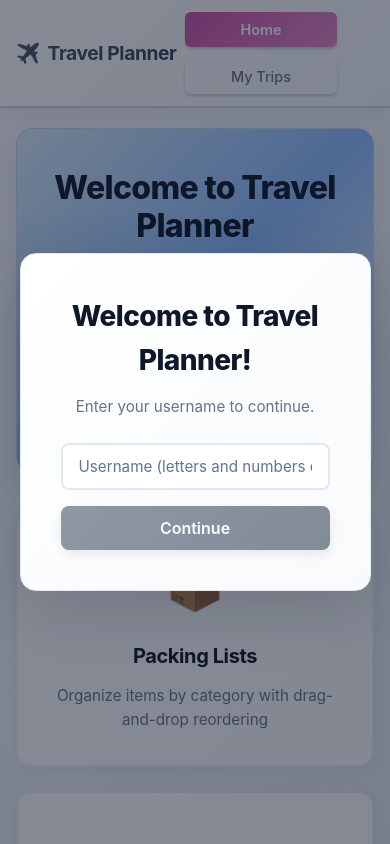
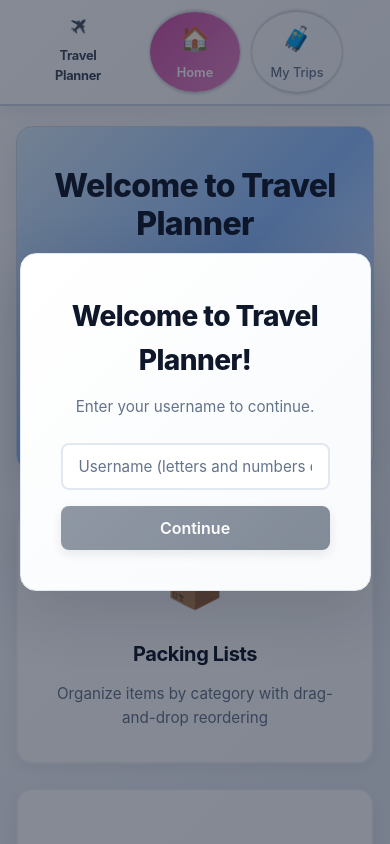
Before and after one commit to Adalaupy/travel-planner, a Next.js app: page / in a window 390 px wide. Shown: the top 844 px of the page. Built offline with nearby package versions, Linux system fonts and the light colour scheme; no server answers.

Commit message:
add routeBase to the favicon path

```diff
--- a/src/components/Header.tsx
+++ b/src/components/Header.tsx
@@ -25,6 +25,7 @@ export const Header = () => {
             <div className={styles.container}>
                 <Link href="/" className={styles.logo}>
 
+
                     ✈️
 
                     <div>
@@ -33,15 +34,20 @@ export const Header = () => {
                 </Link>
                 <nav className={styles.nav}>
                     <Link href="/" className={isHome ? styles.navLinkActive : styles.navLink}>
-                        Home
+
+                        <div className={styles.navIcon}>🏠</div>
+                        <label>Home</label>
+
                     </Link>
                     <Link href="/my-trips" className={isMyTrips ? styles.navLinkActive : styles.navLink}>
-                        My Trips
+                        <div className={styles.navIcon}>🧳</div>
+                        <label>My Trips</label>
+
                     </Link>
                 </nav>
                 {username && (
                     <div className={styles.userGreeting}>
-                        👋 Hello, <span className={styles.username}>{username}</span>!
+                        <span className={styles.greetingText}>👋 Hello, <span className={styles.username}>{username}</span>!</span>
                         <button onClick={handleOpenLogoutConfirm} className={styles.logoutBtn}>
                             Logout
                         </button>
--- a/src/pages/_app.tsx
+++ b/src/pages/_app.tsx
@@ -17,7 +17,6 @@ export default function App({ Component, pageProps }: AppProps) {
     return (
         <UsernameProvider>
             <Head>
-
                 <link rel="icon" href={`${router.basePath}/favicon.ico`} />
             </Head>
             <UsernameModal />
--- a/src/styles/components.module.css
+++ b/src/styles/components.module.css
@@ -944,6 +944,11 @@
     text-decoration: none;
     font-weight: 600;
     transition: color 0.2s;
+    display: flex;
+    justify-content: center;
+    align-items: center;
+    gap: 5px;
+    line-height: 1;
 }
 
 .dirLink:hover {
@@ -1020,7 +1025,6 @@
     }
 
     .balanceItem {
-
         justify-content: space-evenly;
     }
 
--- a/src/styles/header.module.css
+++ b/src/styles/header.module.css
@@ -45,7 +45,7 @@
     color: var(--muted);
     text-decoration: none;
     font-weight: 500;
-  font-size: 0.95rem;
+    font-size: 1rem;
     padding: 8px 12px;
     border-radius: 6px;
     transition: all 0.2s;
@@ -53,10 +53,11 @@
     align-items: center;
     display: flex;
     text-align: center;
-  align-items: center;
-  justify-content: center;
-  display: flex;
+    gap: 5px;
+}
 
+.navIcon {
+    font-size: 1.5rem;
 }
 
 .navLink:hover {
@@ -68,7 +69,7 @@
     color: #ffffff;
     text-decoration: none;
     font-weight: 600;
-  font-size: 0.95rem;
+    font-size: 1rem;
     padding: 8px 12px;
     border-radius: 6px;
     background: linear-gradient(135deg, #cc51a7, #e086c5);
@@ -77,7 +78,7 @@
     align-items: center;
     justify-content: center;
     display: flex;
-
+    gap: 5px;
 }
 
 .userGreeting {
@@ -206,38 +207,56 @@
 @media (max-width: 640px) {
     .container {
         padding: 12px 16px;
-    gap: 8px;
+        gap: 10px;
+        width: 100%;
+        justify-content: space-evenly;
+
     }
 
     .logo {
-    font-size: 1.2rem;
-    align-items: start;
+        font-size: 0.8rem;
+        display: grid;
+        align-items: center;
+        text-align: center;
+        justify-content: center;
+        width: 60px;
+
+    }
+
+    .navIcon {
+        font-size: 1.5rem;
     }
 
     .nav {
         gap: 12px;
         display: flex;
-    flex-wrap: wrap;
-    justify-content: center;
-
+        /* flex-wrap: wrap; */
 
     }
 
     .navLink,
     .navLinkActive {
-    font-size: 0.9rem;
-    padding: 6px 10px;
-    box-shadow: 0 2px 3px rgba(15, 23, 42, 0.2);
-    width: 100%;
-    text-align: center;
+        display: grid;
+        font-size: 0.8rem;
+        box-shadow: 0 2px 3px rgba(15, 23, 42, 0.2), 0 -2px 3px rgba(15, 23, 42, 0.2);
+        border-radius: 50%;
+        width: 90px;
+
     }
 
     .userGreeting {
-    margin-left: auto;
-    padding: 6px 10px;
-    font-size: 0.85rem;
-    display: flex;
-    flex-wrap: wrap;
-    justify-content: center;
+        margin-left: 0;
+        font-size: 0.8rem;
+        display: grid;
+        text-align: center;
+        background: none;
+        border: none;
+        padding: 0;
+    }
+
+
+
+    .greetingText {
+        display: none;
     }
 }
```
Also changed, not shown: src/components/Itinerary.tsx (+8 -3 lines), src/styles/tripDetail.module.css (+9 -1 lines). Lines whose indentation alone changed are shown as unchanged.
